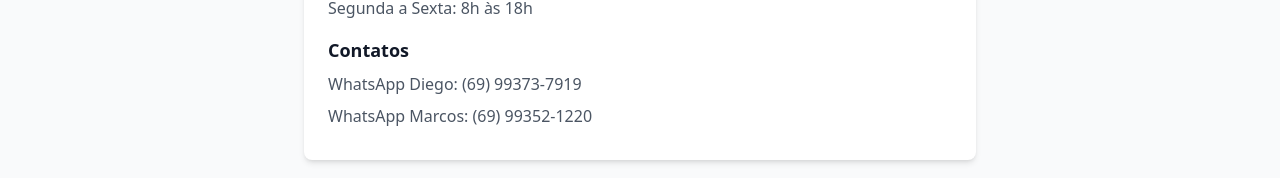
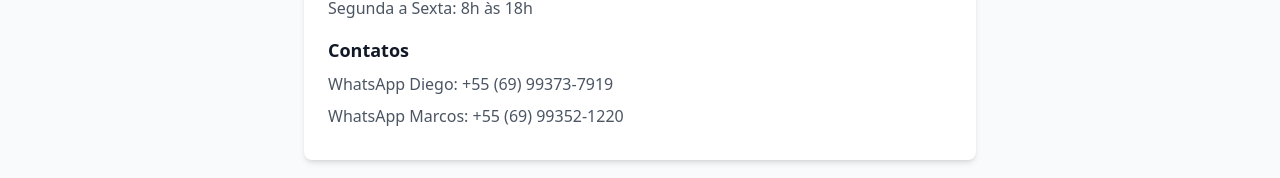
Before and after one commit to marcosrobrt/agroinvest, a React (Create React App) app: page /contato in a window 1280 px wide. Shown: the part 344-522 px from the top of the page. Built offline with nearby package versions, Linux system fonts and the light colour scheme.

Commit message:
fix: adiciona código do país +55 aos números de WhatsApp

```diff
--- a/src/pages/Contato.tsx
+++ b/src/pages/Contato.tsx
@@ -9,8 +9,8 @@ export default function Contato() {
   const [isModalOpen, setIsModalOpen] = useState(false);
 
   const contacts: Contact[] = [
-    { name: 'Diego', number: '69993737919' },
-    { name: 'Marcos', number: '69993521220' }
+    { name: 'Diego', number: '5569993737919' },
+    { name: 'Marcos', number: '5569993521220' }
   ];
 
   const whatsappMessage = 'Olá! Gostaria de saber mais sobre os serviços da AGROINVEST.';
@@ -37,10 +37,10 @@ export default function Contato() {
 
             <h3 className="text-lg font-semibold mb-2">Contatos</h3>
             <p className="text-gray-600 mb-2">
-              WhatsApp Diego: (69) 99373-7919
+              WhatsApp Diego: +55 (69) 99373-7919
             </p>
             <p className="text-gray-600 mb-2">
-              WhatsApp Marcos: (69) 99352-1220
+              WhatsApp Marcos: +55 (69) 99352-1220
             </p>
           </div>
 
```
